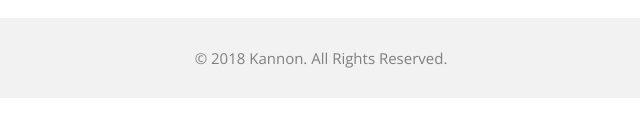
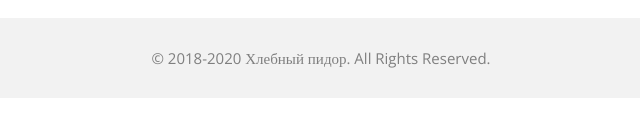
Before and after one commit to mirtaksyak02/mirtaksyak02.github.io, a plain HTML site: page games.html in a window 1280 px wide. Shown: the part 270-406 px from the top of the page, 319-959 px from the left. Drawn offline with nearby package versions, Linux system fonts and the light colour scheme.

Commit message:
Update games.html

```diff
--- a/games.html
+++ b/games.html
@@ -44,5 +44,5 @@
 </div>
 </div>
 </div>
-<div class="footer">© 2018 Kannon. All Rights Reserved.</div>
+<div class="footer">© 2018-2020 Хлебный пидор. All Rights Reserved.</div>
 </body></html>
```
